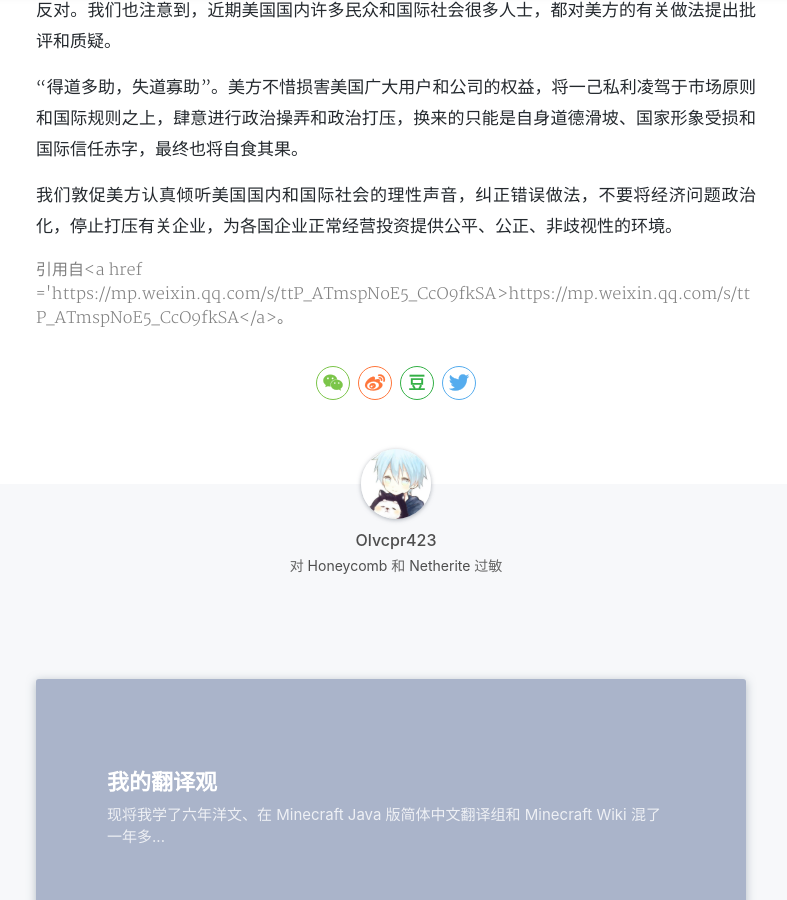
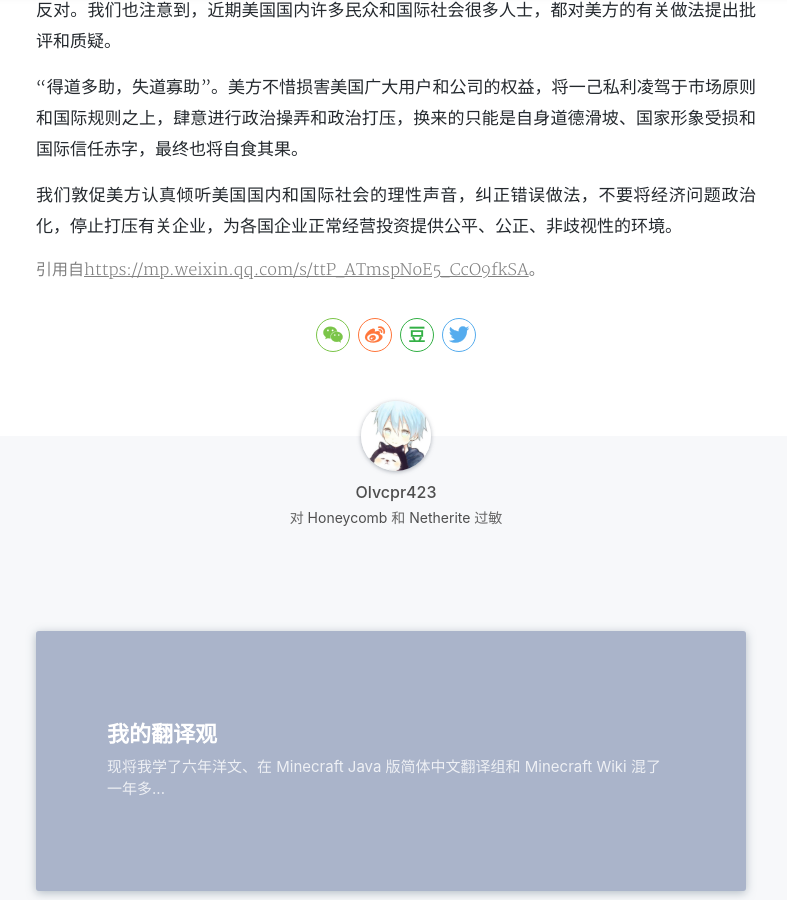
Before and after one commit to Olvcpr423/Olvcpr423.github.io, a Jekyll site: the page built from _posts/2020-08-07-【转载】***回应特朗普签署行政令限制微信、TikTok及其母公司.md, in a window 1280 px wide and 900 px high, scrolled down 513 px. Shown: the whole window, without its empty margins (244-1031 px from the left). Built offline with Jekyll 4.4.1, drawn with Linux system fonts in a browser that asks for light colours; nearby versions of some CDN libraries; our own code applies the rules of GitHub Pages for plain Markdown files; a style sheet for code colours, icons or effects is not loaded.

Commit message:
Update 2020-08-07-【转载】***回应特朗普签署行政令限制微信、TikTok及其母公司.md

```diff
--- a/_posts/2020-08-07-【转载】***回应特朗普签署行政令限制微信、TikTok及其母公司.md
+++ b/_posts/2020-08-07-【转载】***回应特朗普签署行政令限制微信、TikTok及其母公司.md
@@ -15,4 +15,4 @@ tags: 转载
 
 我们敦促美方认真倾听美国国内和国际社会的理性声音，纠正错误做法，不要将经济问题政治化，停止打压有关企业，为各国企业正常经营投资提供公平、公正、非歧视性的环境。
 
-<font color ='#808080'>引用自<a href ='https://mp.weixin.qq.com/s/ttP_ATmspNoE5_CcO9fkSA>https://mp.weixin.qq.com/s/ttP_ATmspNoE5_CcO9fkSA</a>。</font>
+<font color ='#808080'>引用自<a href ='https://mp.weixin.qq.com/s/ttP_ATmspNoE5_CcO9fkSA'>https://mp.weixin.qq.com/s/ttP_ATmspNoE5_CcO9fkSA</a>。</font>
```
